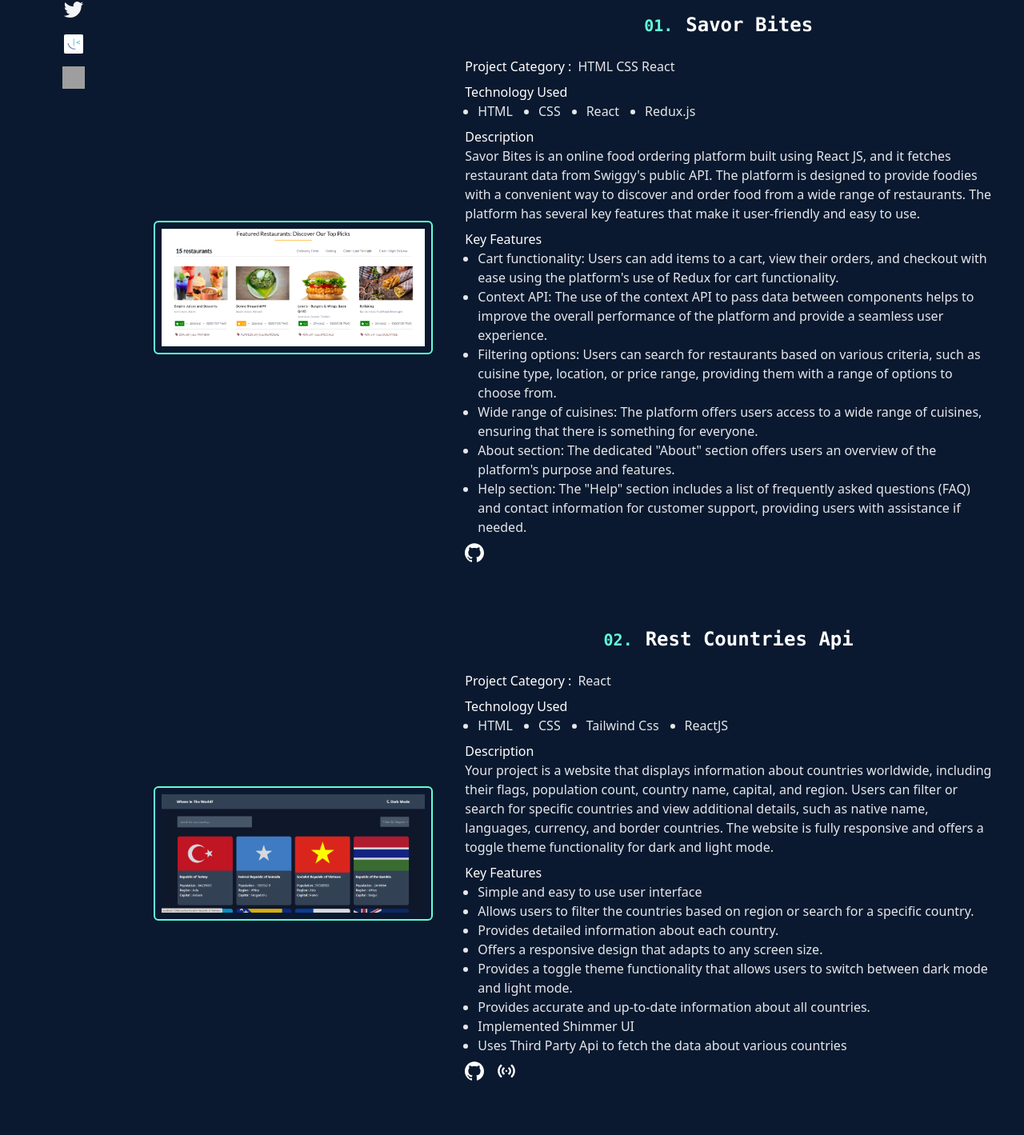
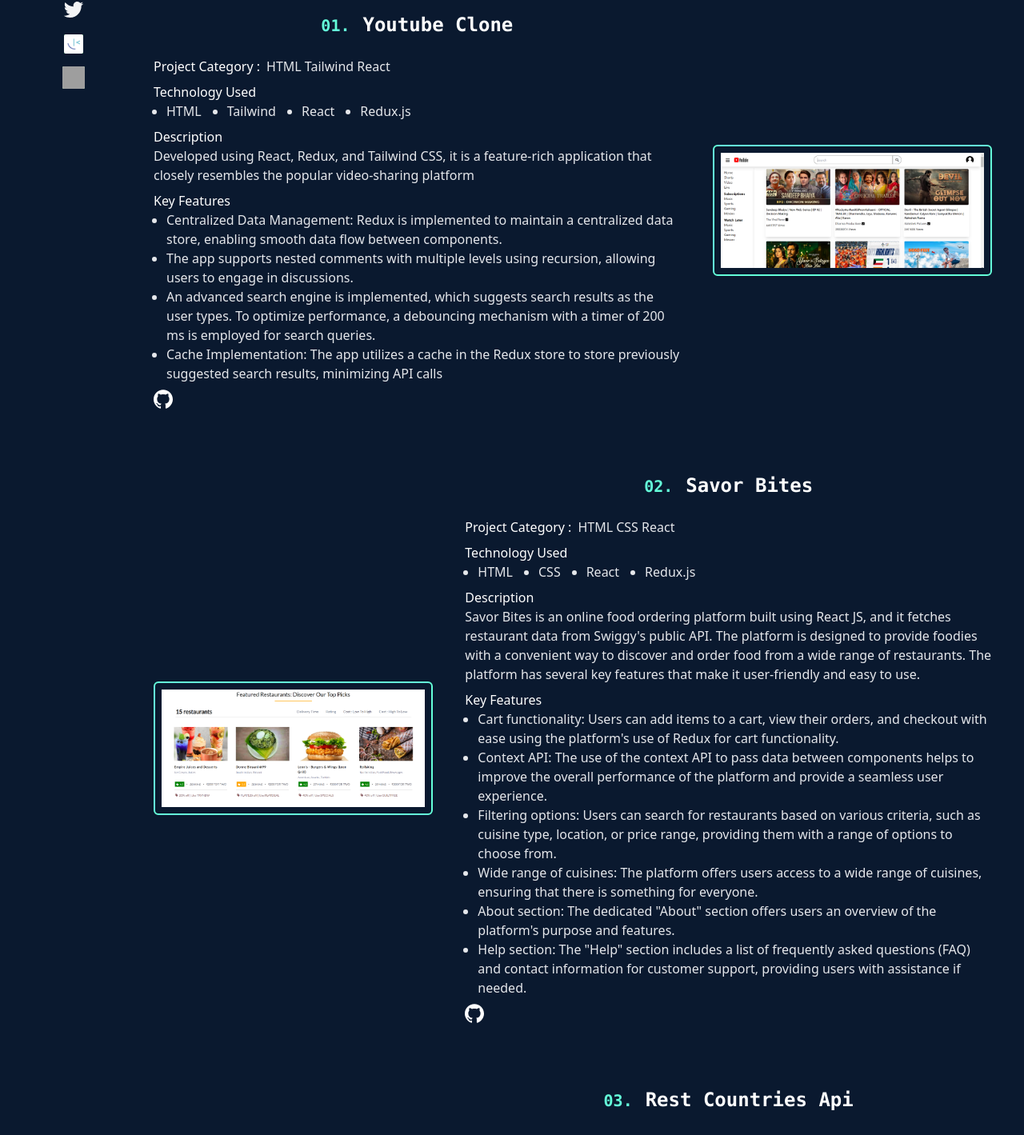
Before and after one commit to preetamvarun/myportfolio, a React (Create React App) app: page /projects in a window 1280 px wide. Shown: the part 437-1856 px from the top of the page at 80% size. Built offline with nearby package versions, Linux system fonts and the light colour scheme; grey boxes are pictures that could not be loaded.

Commit message:
added a new project. yt clone

```diff
--- a/src/Pages/Projects.js
+++ b/src/Pages/Projects.js
@@ -4,6 +4,7 @@ import Layout from '../Layout/Layout';
 import neumorphic from '../Assets/neumorphic-calci.png';
 import TipCalci from '../Assets/reset.png';
 import RestApi from '../Assets/rest-api.png';
+import ytClone from '../Assets/ytClone.png';
 import fylo from '../Assets/fylo.png';
 import savorBites from '../Assets/savorBites.png';
 import { SiGithub } from 'react-icons/si';
@@ -64,6 +65,82 @@ const Projects = () => {
           </h1>
           <div className='flex flex-col gap-20'>
             <div className='flex flex-col sm:flex-row items-center gap-10 text-white'>
+              {/* right section for project details */}
+              <div className='flex flex-col gap-2'>
+                <h1 className='text-center text-2xl font-semibold mb-4 font-mono'>
+                  <span className='mr-4 text-xl text-[#64ffda]'>01.</span>
+                  Youtube Clone
+                </h1>
+                <p className='flex items-center gap-2'>
+                  <h4 className='font-medium'>Project Category :</h4>
+                  <p className='text-gray-200'>HTML Tailwind React</p>
+                </p>
+
+                <div>
+                  <h4 className='font-medium'>Technology Used</h4>
+                  <ul className='flex items-center list-disc gap-8 pl-4 flex-wrap text-gray-200'>
+                    <li>HTML</li>
+                    <li>Tailwind</li>
+                    <li>React</li>
+                    <li>Redux.js</li>
+                  </ul>
+                </div>
+
+                <div>
+                  <h4 className='font-medium'>Description</h4>
+                  <p className='text-gray-200'>
+                    Developed using React, Redux, and Tailwind CSS, it is a
+                    feature-rich application that closely resembles the popular
+                    video-sharing platform
+                  </p>
+                </div>
+
+                <div>
+                  <h4 className='font-medium'>Key Features</h4>
+                  <ul className='text-gray-200 list-disc pl-4'>
+                    <li>
+                      Centralized Data Management: Redux is implemented to
+                      maintain a centralized data store, enabling smooth data
+                      flow between components.
+                    </li>
+                    <li>
+                      The app supports nested comments with multiple levels
+                      using recursion, allowing users to engage in discussions.
+                    </li>
+                    <li>
+                      An advanced search engine is implemented, which suggests
+                      search results as the user types. To optimize performance,
+                      a debouncing mechanism with a timer of 200 ms is employed
+                      for search queries.
+                    </li>
+                    <li>
+                      Cache Implementation: The app utilizes a cache in the
+                      Redux store to store previously suggested search results,
+                      minimizing API calls
+                    </li>
+                  </ul>
+                </div>
+
+                {/* for buttons */}
+                <div className='flex items-center gap-4'>
+                  <button
+                    className='hover:text-[#64ffda] transition-all ease-in-out duration-300 tooltip tooltip-accent'
+                    data-tip='Repo Link'>
+                    <a
+                      href='https://github.com/preetamvarun/YT_CLONE'
+                      target={'__blank'}>
+                      <SiGithub size={24} />
+                    </a>
+                  </button>
+                </div>
+              </div>
+              <img
+                src={ytClone}
+                className='sm:w-1/3 border-2 border-[#64ffda] cursor-pointer p-2 transition-all ease-in-out hover:p-0 rounded-md'
+                alt='img'
+              />
+            </div>
+            <div className='flex flex-col sm:flex-row items-center gap-10 text-white'>
               <img
                 src={savorBites}
                 className='sm:w-1/3 border-2 border-[#64ffda] cursor-pointer p-2 transition-all ease-in-out hover:p-0 rounded-md'
@@ -73,7 +150,7 @@ const Projects = () => {
               {/* right section for project details */}
               <div className='flex flex-col gap-2'>
                 <h1 className='text-center text-2xl font-semibold mb-4 font-mono'>
-                  <span className='mr-4 text-xl text-[#64ffda]'>01.</span>
+                  <span className='mr-4 text-xl text-[#64ffda]'>02.</span>
                   Savor Bites
                 </h1>
                 <p className='flex items-center gap-2'>
@@ -166,7 +243,7 @@ const Projects = () => {
               {/* right section for project details */}
               <div className='flex flex-col gap-2'>
                 <h1 className='text-center text-2xl font-semibold mb-4 font-mono'>
-                  <span className='mr-4 text-xl text-[#64ffda]'>02.</span>
+                  <span className='mr-4 text-xl text-[#64ffda]'>03.</span>
                   Rest Countries Api
                 </h1>
                 <p className='flex items-center gap-2'>
@@ -187,13 +264,13 @@ const Projects = () => {
                 <div>
                   <h4 className='font-medium'>Description</h4>
                   <p className='text-gray-200'>
-                    Your project is a website that displays information about
-                    countries worldwide, including their flags, population
-                    count, country name, capital, and region. Users can filter
-                    or search for specific countries and view additional
-                    details, such as native name, languages, currency, and
-                    border countries. The website is fully responsive and offers
-                    a toggle theme functionality for dark and light mode.
+                    This website displays information about countries worldwide,
+                    including their flags, population count, country name,
+                    capital, and region. Users can filter or search for specific
+                    countries and view additional details, such as native name,
+                    languages, currency, and border countries. The website is
+                    fully responsive and offers a toggle theme functionality for
+                    dark and light mode.
                   </p>
                 </div>
 
@@ -260,7 +337,7 @@ const Projects = () => {
               {/* right section for project details */}
               <div className='flex flex-col gap-2'>
                 <h1 className='text-center text-2xl font-semibold mb-4 font-mono'>
-                  <span className='mr-4 text-xl text-[#64ffda]'>03.</span>
+                  <span className='mr-4 text-xl text-[#64ffda]'>04.</span>
                   Tip Calculator
                 </h1>
                 <p className='flex items-center gap-2'>
@@ -355,7 +432,7 @@ const Projects = () => {
               {/* right section for project details */}
               <div className='flex flex-col gap-2'>
                 <h1 className='text-center text-2xl font-semibold mb-4 font-mono'>
-                  <span className='mr-4 text-xl text-[#64ffda]'>04.</span>
+                  <span className='mr-4 text-xl text-[#64ffda]'>05.</span>
                   Fylo Landing Page
                 </h1>
                 <p className='flex items-center gap-2'>
@@ -444,7 +521,7 @@ const Projects = () => {
               {/* right section for project details */}
               <div className='flex flex-col gap-2'>
                 <h1 className='text-center text-2xl font-semibold mb-4 font-mono'>
-                  <span className='mr-4 text-xl text-[#64ffda]'>05.</span>
+                  <span className='mr-4 text-xl text-[#64ffda]'>06.</span>
                   Neumorphic Calculator
                 </h1>
                 <p className='flex items-center gap-2'>
```
Also changed, not shown: src/Assets/ytClone.png (added), 1 other file (tests, documents, lock files or other folders).
